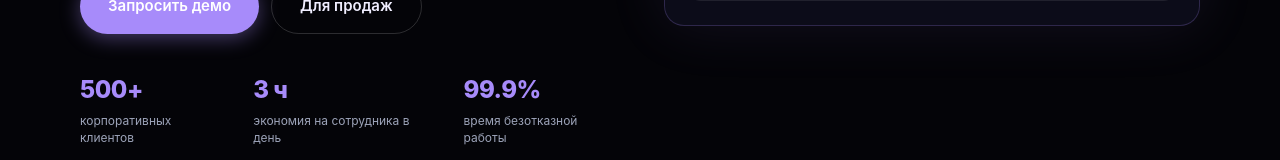
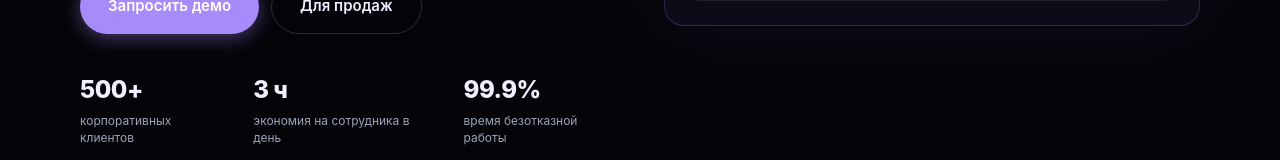
Before and after one commit to kriptononny-lab/librachat, a Next.js app: page /business in a window 1280 px wide. Shown: the part 538-698 px from the top of the page. Built offline with nearby package versions, Linux system fonts and the light colour scheme; no server answers.

Commit message:
fix: remove marquee, stat numbers white instead of purple

```diff
--- a/src/app/business/page.tsx
+++ b/src/app/business/page.tsx
@@ -355,7 +355,7 @@ export default async function BusinessPage() {
                         style={{
                           fontSize: "24px",
                           fontWeight: 800,
-                          color: "#A78BFA",
+                          color: "#F0EEFF",
                           letterSpacing: "-0.02em",
                         }}
                       >
--- a/src/app/learn/learn-client.tsx
+++ b/src/app/learn/learn-client.tsx
@@ -293,7 +293,7 @@ export function LearnClient({
                     style={{
                       fontSize: "22px",
                       fontWeight: 800,
-                      color: "#A78BFA",
+                      color: "#F0EEFF",
                       letterSpacing: "-0.02em",
                     }}
                   >
--- a/src/app/page.tsx
+++ b/src/app/page.tsx
@@ -8,7 +8,6 @@ import { PricingPreviewSection } from "@/components/sections/pricing-preview-sec
 import { FaqSection } from "@/components/sections/faq-section";
 import { CtaSection } from "@/components/sections/cta-section";
 import { ComparisonSection } from "@/components/sections/comparison-section";
-import { MarqueeSection } from "@/components/sections/marquee-section";
 import type { Metadata } from "next";
 
 export const metadata: Metadata = {
@@ -119,7 +118,6 @@ export default async function HomePage() {
       />
       <main className="flex-1" style={{ paddingTop: "68px" }}>
         <HeroSection texts={texts} />
-        <MarqueeSection texts={texts} />
         <FacetsSection texts={texts} />
         <StepsSection texts={texts} steps={steps} />
         <ComparisonSection texts={texts} />
```
